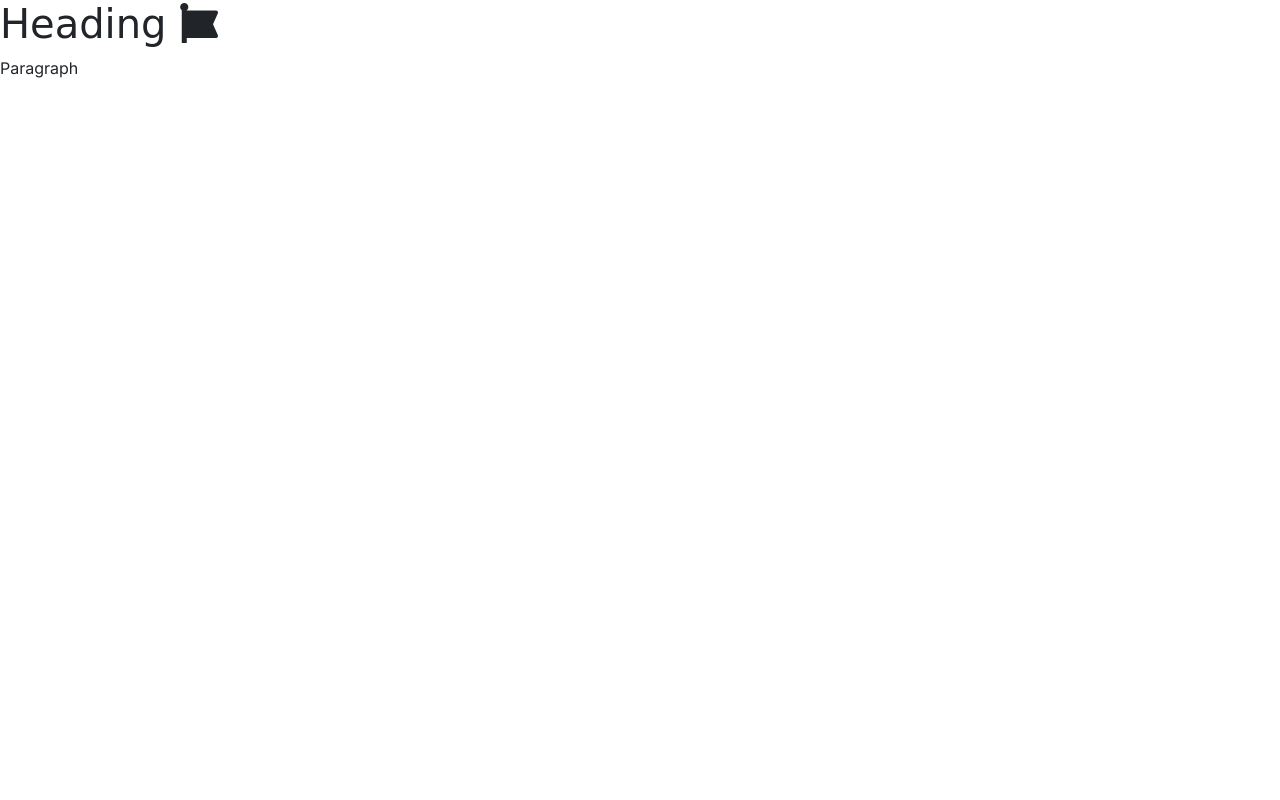
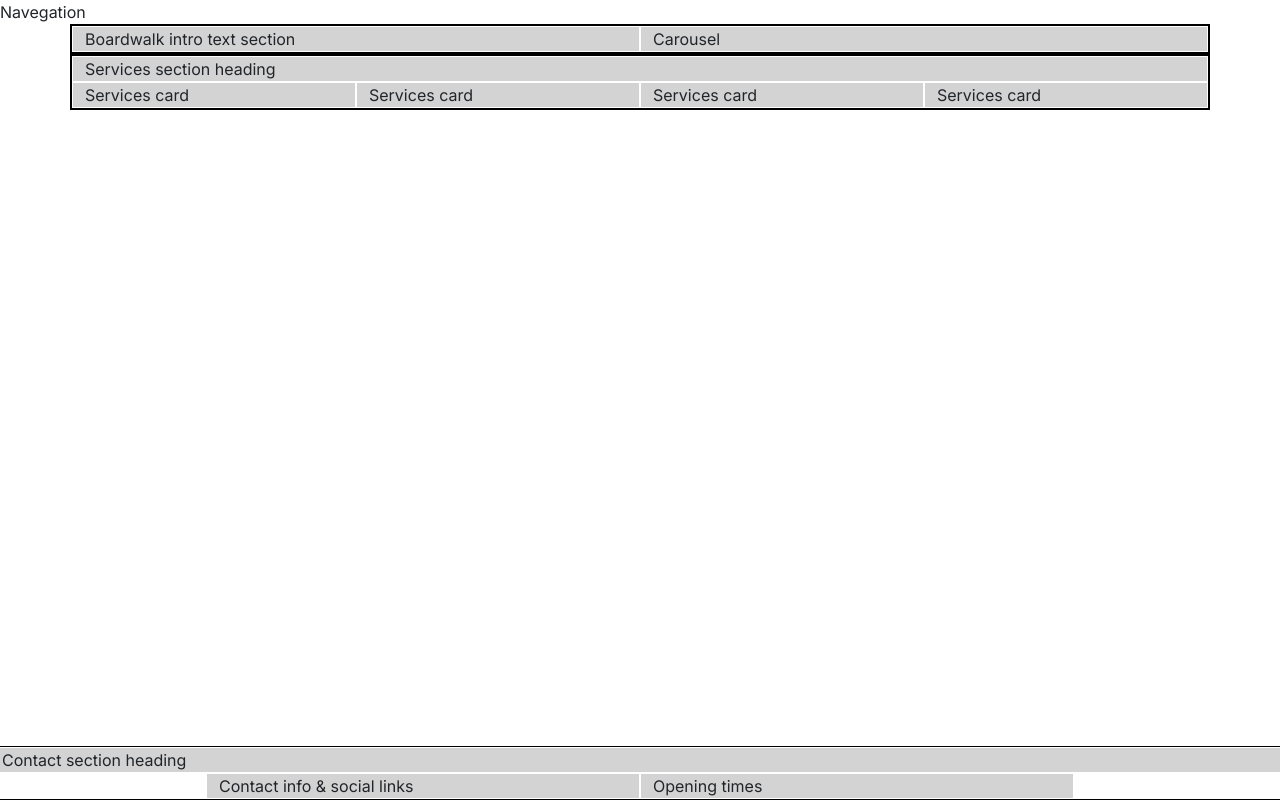
Before and after one commit to crucioltheresa/boardwalk-games, a plain HTML site: page index.html in a window 1280 px wide. Drawn offline with nearby package versions, Linux system fonts and the light colour scheme; a web font is replaced by a local one.

Commit message:
Adding th homepage boilerplate

```diff
--- a/assets/css/style.css
+++ b/assets/css/style.css
@@ -1,5 +1,22 @@
+/* Google fonts import */
 @import url('https://fonts.googleapis.com/css2?family=Inter:ital,opsz,wght@0,14..32,100..900;1,14..32,100..900&family=Macondo&display=swap');
 
+/* CSS Variables */
+:root {
+    --primary-font: 'Inter', sans-serif;
+    --secondary-font: 'Macondo', cursive;
+    --primary-color: #3A2620;
+    /* dark brown */
+    --secondary-color: #AA9581;
+    /* light brown */
+    --highlight-color: #416A8E;
+    /* dark blue */
+    --highlight-color-light: #7A9FC2;
+    /* light blue */
+
+}
+
+/* Global Styles */
 * {
     margin: 0;
     padding: 0;
@@ -7,9 +24,27 @@
 }
 
 body {
-    font-family: 'Inter', sans-serif;
+    font-family: var(--primary-font);
 }
 
-h1 {
-    font-family: 'Macondo', cursive;
+h1,
+h2,
+h3 {
+    font-family: var(--secondary-font);
+    color: var(--primary-color);
 }
+
+.sub-heading-color {
+    color: var(--highlight-color);
+}
+
+/* grid visualization */
+.container,
+.row {
+    border: 1px solid black;
+}
+
+.col-12 {
+    border: 1px solid white;
+    background-color: lightgray;
+}
--- a/index.html
+++ b/index.html
@@ -5,22 +5,63 @@
     <meta charset="UTF-8">
     <meta name="viewport" content="width=device-width, initial-scale=1.0">
     <meta http-equiv="X-UA-Compatible" content="ie=edge">
-    <meta name="Description" content="Enter your description here" />
+    <meta name="description"
+        content="Boardwalk Games, your ultimate gaming retreat! Perfect for casual gamers, enthusiasts, and student gatherings. Visit us for your next adventure in board gaming.">
+    <title>Boardwalk Games | Home</title>
+
+    <!-- favicons generated by favicon.io -->
+    <link rel="apple-touch-icon" sizes="180x180" href="assets/images/apple-touch-icon.png">
+    <link rel="icon" type="image/png" sizes="32x32" href="assets/images/favicon-32x32.png">
+    <link rel="icon" type="image/png" sizes="16x16" href="assets/images/favicon-16x16.png">
+
     <!-- Bootstrap 5 CSS -->
     <link rel="stylesheet" href="https://cdnjs.cloudflare.com/ajax/libs/twitter-bootstrap/5.1.0/css/bootstrap.min.css">
     <link rel="stylesheet" href="https://cdnjs.cloudflare.com/ajax/libs/font-awesome/5.15.4/css/all.min.css">
+
     <!-- Custom CSS -->
     <link rel="stylesheet" href="assets/css/style.css">
 
-    <title>Title</title>
 </head>
 
-<body>
-    <h1>Heading <i class="fa-brands fa-font-awesome"></i></h1>
-    <p>Paragraph</p>
+<!--Classes on body set to work with mt-auto  on footer to ensure footer is always at the bottom of the page-->
 
+<body class="d-flex flex-column min-vh-100"><!-- These apply display-flex arrange the flex items in a
+column and set a minimum height to stretch the page body to the full height of the viewport. -->
+    <!-- Navbar -->
+    <div>Navegation</div>
 
+    <!-- Header with carousel -->
+    <header class="container">
+        <div class="row">
+            <div class="col-12 col-xl-6">Boardwalk intro text section</div>
+            <div class="col-12 col-xl-6">Carousel</div>
+        </div>
+    </header>
 
+    <!-- Main content -->
+    <main>
+        <!-- Services section -->
+        <section class="container">
+            <div class="row">
+                <div class="col-12">Services section heading</div>
+                <div class="col-12 col-md-6 col-xl-3">Services card</div>
+                <div class="col-12 col-md-6 col-xl-3">Services card</div>
+                <div class="col-12 col-md-6 col-xl-3">Services card</div>
+                <div class="col-12 col-md-6 col-xl-3">Services card</div>
+            </div>
+        </section>
+    </main>
+
+    <!-- Footer / Contact Section -->
+    <footer class="mt-auto"> <!-- mt-auto pushes the footer to the bottom of the page -->
+        <div class="row justify-content-center">
+            <div class="col-12">Contact section heading</div>
+            <!-- Contact info -->
+            <div class="col-12 col-md-6 col-xl-4">Contact info & social links</div>
+            <!-- Opening times -->
+            <div class="col-12 col-md-6 col-xl-4">Opening times</div>
+        </div>
+    </footer>
 
     <!-- Bootstrap JS -->
     <script src="https://cdnjs.cloudflare.com/ajax/libs/popper.js/2.9.2/umd/popper.min.js"></script>
```
